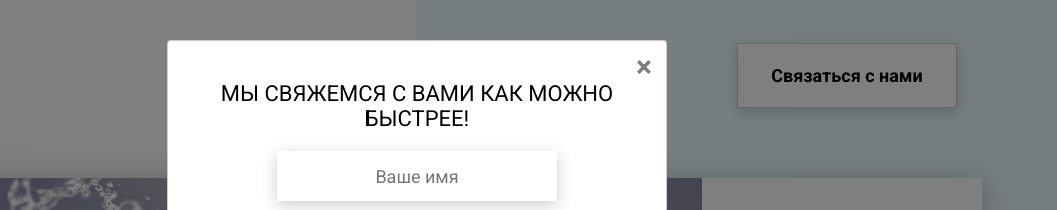
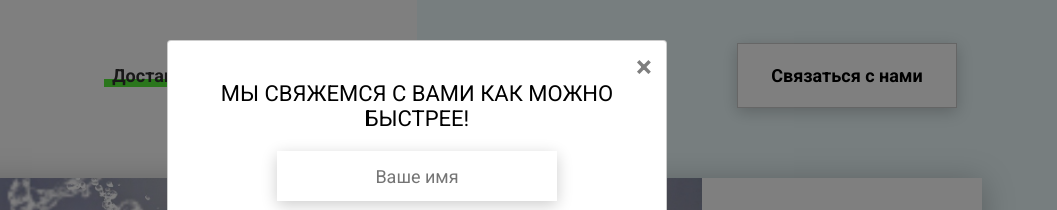
Before and after one commit to AlexKuzmenk0/Food, a website: page index.html in a window 1280 px wide. Shown: the top 210 px of the page, 223-1280 px from the left. Drawn offline with nearby package versions, Linux system fonts and the light colour scheme; no server answers.

Commit message:
nav button

```diff
--- a/index.html
+++ b/index.html
@@ -12,10 +12,10 @@
             <div class="header__logo">
                 <img src="icons/logo.svg" alt="Логотип">
             </div>
-            <!-- <nav class="header__links">
+            <nav class="header__links">
                 <a href="#" class="header__link">Доставка питания</a>
                 <a href="#" class="header__link">Второй пункт</a>
-            </nav> -->
+            </nav>
         </div>
         <div class="header__right-block">
             <button class="btn btn_white" data-modal>Связаться с нами</button>
```
